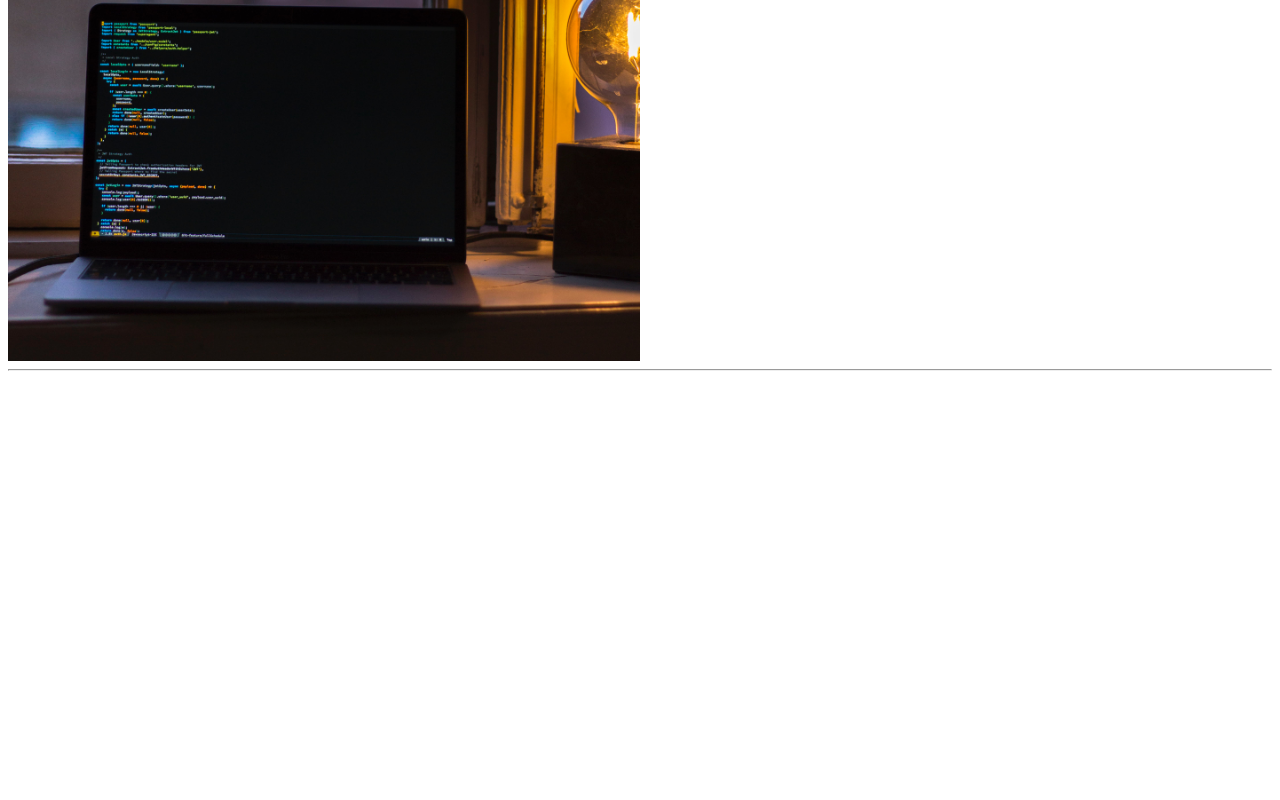
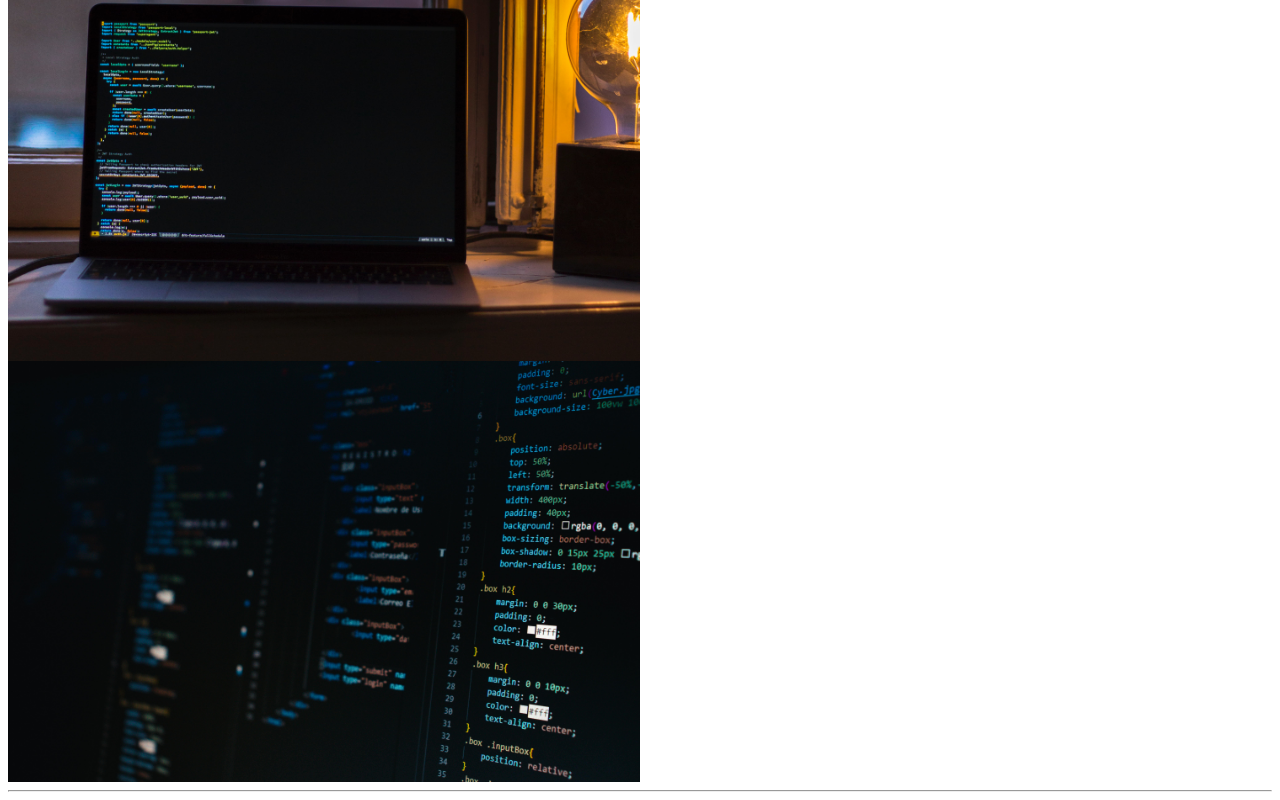
Before and after one commit to Badeganti/my-repo, a plain HTML site: page index.html in a window 1280 px wide. Shown: the part 570-1370 px from the top of the page. Before the commit the page ends 949 px from the top, so only its background shows below. Drawn offline with Linux system fonts and the light colour scheme.

Commit message:
another image

```diff
--- a/index.html
+++ b/index.html
@@ -14,7 +14,7 @@ sample website
 <hr>
 <a href="https://www.simplilearn.com/tutorials/data-science-tutorial/what-is-data-science"> WEBSITE </a>
 <hr>
-<img src="code.jpg" width="50%">
+<img src="code.jpg" width="50%"> <img src="new.jpg" width="50%">
 <hr>
 
 </body>
```
